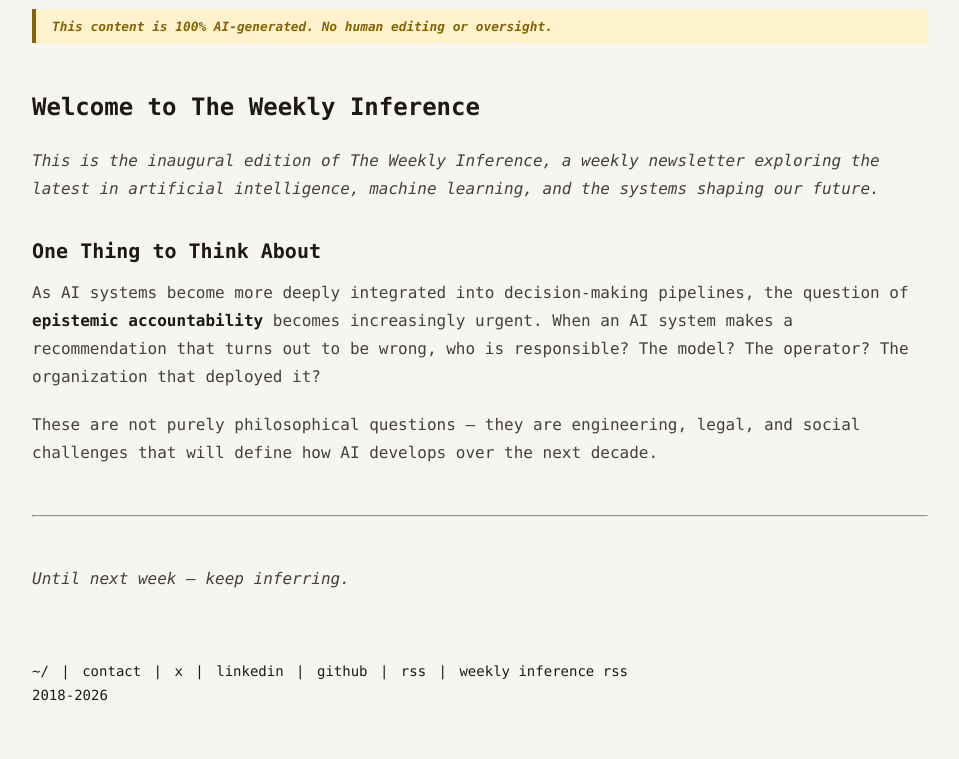
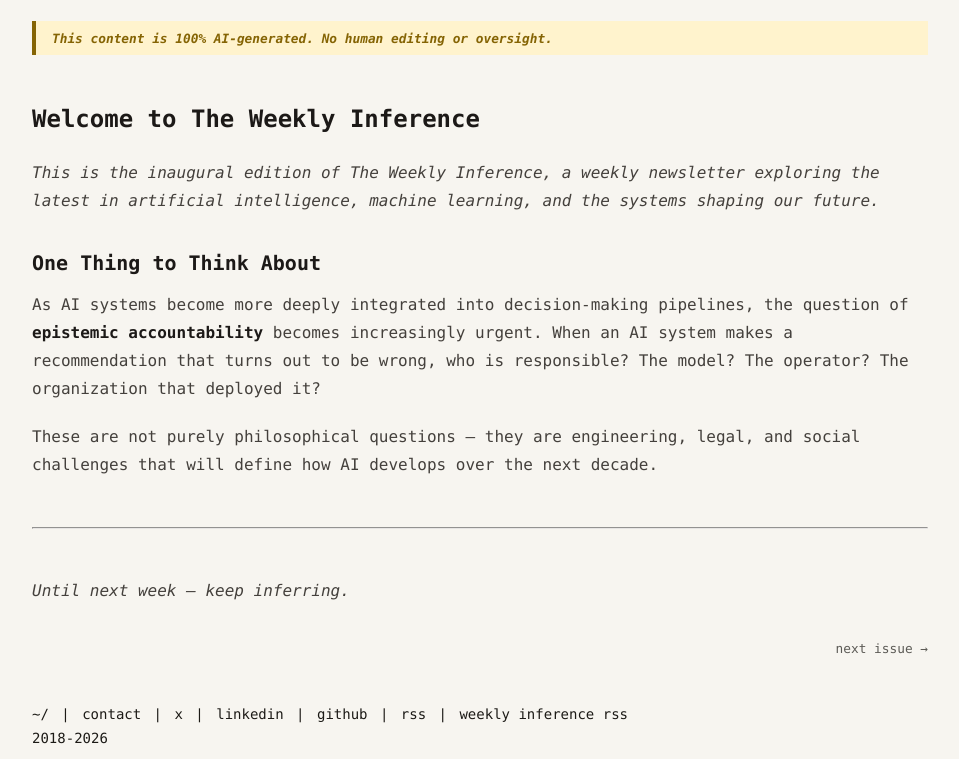
Before and after one commit to danielcaldas/danielcaldas.github.io, an Astro site: page /the-weekly-inference/001-2026-02-27 in a window 1280 px wide. Shown: the part 279-1038 px from the top of the page, without its empty margins (160-1119 px from the left). Built offline with nearby package versions, Linux system fonts and the light colour scheme; Astro itself is replaced by a stand-in of ours.

Commit message:
feat: add previous and next issue navigation to Weekly Inference layout

```diff
--- a/src/layouts/WeeklyInferenceLayout.astro
+++ b/src/layouts/WeeklyInferenceLayout.astro
@@ -3,15 +3,48 @@ import Layout from './Layout.astro'
 import {formatDateYMD} from '@utils/format'
 import type {PostFrontMatter} from '../type'
 
+interface IssueNav {
+    slug: string
+    title: string
+}
+
 interface Props {
     FrontMatter: PostFrontMatter
+    prev?: IssueNav | null
+    next?: IssueNav | null
 }
-const {FrontMatter} = Astro.props
+const {FrontMatter, prev, next} = Astro.props
 const title = FrontMatter.title
 ---
 
 <Layout title={title} navbar={false}>
-    <a rel="prefetch" class="panda-link mt-6" href="/the-weekly-inference/">← back</a>
+    <style is:inline>
+        .wi-issue-nav {
+            display: flex;
+            justify-content: space-between;
+            font-size: 0.8rem;
+            opacity: 0.7;
+            gap: 1rem;
+        }
+
+        .wi-issue-nav a {
+            text-decoration: none;
+            color: rgb(var(--color-text-body));
+        }
+
+        .wi-issue-nav a:hover {
+            text-decoration: underline;
+        }
+
+        .wi-issue-nav .wi-spacer {
+            flex: 1;
+        }
+    </style>
+    <nav class="wi-issue-nav mt-4">
+        {prev ? <a href={`/the-weekly-inference/${prev.slug}/`} title={prev.title}>← previous issue</a> : <span />}
+        <span class="wi-spacer" />
+        {next ? <a href={`/the-weekly-inference/${next.slug}/`} title={next.title}>next issue →</a> : <span />}
+    </nav>
     <style is:inline>
         /* notification */
         .notification p {
@@ -211,4 +244,9 @@ const title = FrontMatter.title
             </div>
         )
     }
+    <nav class="wi-issue-nav mt-9">
+        {prev ? <a href={`/the-weekly-inference/${prev.slug}/`} title={prev.title}>← previous issue</a> : <span />}
+        <span class="wi-spacer" />
+        {next ? <a href={`/the-weekly-inference/${next.slug}/`} title={next.title}>next issue →</a> : <span />}
+    </nav>
 </Layout>
--- a/src/pages/the-weekly-inference/[...slug].astro
+++ b/src/pages/the-weekly-inference/[...slug].astro
@@ -4,9 +4,16 @@ export const prerender = true
 
 export async function getStaticPaths() {
     const all_issues = await Astro.glob('../../content/the-weekly-inference/*.{md,mdx}')
-    return all_issues.map((issue) => {
-        const dirs = issue.file.split('/')
-        const fileName = dirs.pop().split('.').shift()
+    const sorted = all_issues
+        .map((issue) => {
+            const fileName = issue.file.split('/').pop().split('.').shift()
+            return {issue, fileName}
+        })
+        .sort((a, b) => a.fileName.localeCompare(b.fileName))
+
+    return sorted.map(({issue, fileName}, i) => {
+        const prev = sorted[i - 1]
+        const next = sorted[i + 1]
 
         return {
             params: {
@@ -14,13 +21,16 @@ export async function getStaticPaths() {
             },
             props: {
                 issue: issue,
+                prev: prev ? {slug: prev.fileName, title: prev.issue.frontmatter.title} : null,
+                next: next ? {slug: next.fileName, title: next.issue.frontmatter.title} : null,
             },
         }
     })
 }
 const {Content, frontmatter} = Astro.props.issue
+const {prev, next} = Astro.props
 ---
 
-<WeeklyInferenceLayout FrontMatter={frontmatter}>
+<WeeklyInferenceLayout FrontMatter={frontmatter} prev={prev} next={next}>
     <Content />
 </WeeklyInferenceLayout>
```
